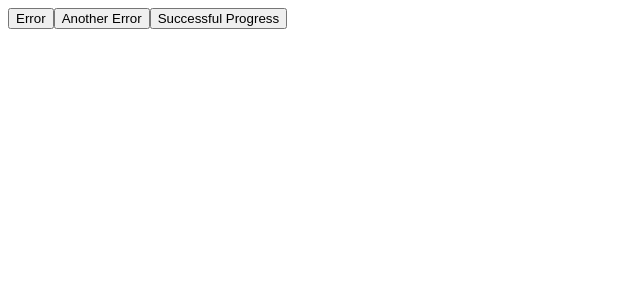
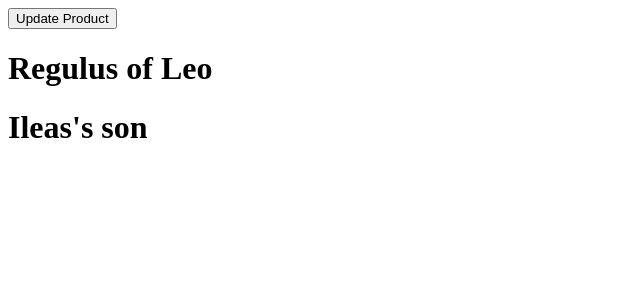
Before and after one commit to AbelJohn2020/useState-react, a React (Create React App) app in the folder usestate-app/: page / in a window 1280 px wide. Shown: the top 300 px of the page, without its empty margins (0-640 px from the left). Built offline with nearby package versions, Linux system fonts and the light colour scheme.

Commit message:
Add button and update page

```diff
--- a/usestate-app/src/App.js
+++ b/usestate-app/src/App.js
@@ -1,6 +1,7 @@
 import React from 'react';
+import ProductApp from './ProductApp';
 // import ConditionalApp from './ConditionalApp';
-import ErrorApp from './ErrorApp';
+// import ErrorApp from './ErrorApp';
 // import CounterApp from './CounterApp';
 
 
@@ -9,7 +10,8 @@ function App() {
     <div>
       {/* <CounterApp /> */}
       {/* <ConditionalApp /> */}
-      <ErrorApp />
+      {/* <ErrorApp /> */}
+      <ProductApp />
     </div>
   );
 }
--- /dev/null
+++ b/usestate-app/src/ProductApp.js
@@ -0,0 +1,30 @@
+import React, {useState} from 'react'
+
+const initialProduct = {
+    title: "Regulus of Leo",
+    description: "Ileas's son"
+}
+
+function ProductApp() {
+    const [product, setProduct] = useState(initialProduct);
+
+    const updateProduct = (property, value) => {
+        setProduct({
+            ...product,
+            title: "Albafica of Pisces",
+            [property]: value,
+        })
+    }
+
+    return (
+        <div>
+            <button onClick={() => updateProduct("description", "Lougonist's student")}>
+                Update Product
+            </button>
+            <h1>{product.title}</h1>
+            <h1>{product.description}</h1>
+        </div>
+    )
+}
+
+export default ProductApp
```
